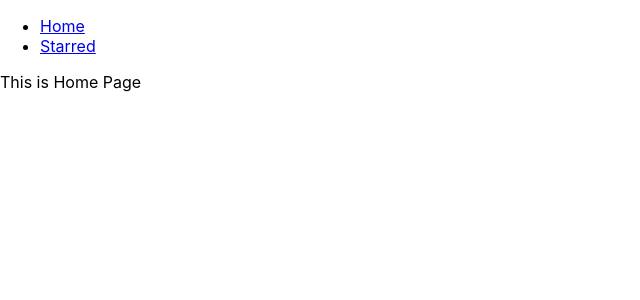
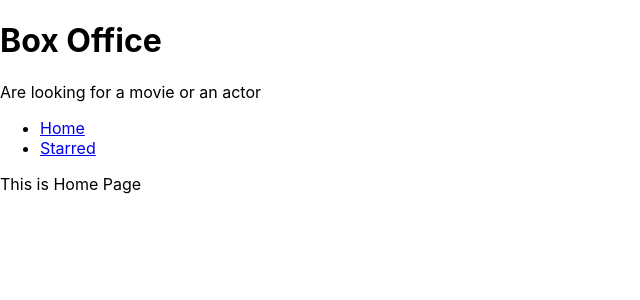
Before and after one commit to Sauvic016/box-office, a React (Create React App) app: page / in a window 1280 px wide. Shown: the top 300 px of the page, without its empty margins (0-640 px from the left). Built offline with nearby package versions, Linux system fonts and the light colour scheme.

Commit message:
added layout management and created title

```diff
--- a/src/App.js
+++ b/src/App.js
@@ -1,13 +1,10 @@
 import React from "react";
 import { Switch, Route } from "react-router-dom";
-import Nav from "./components/Navs";
 import Home from "./pages/Home";
 import Starred from "./pages/Starred";
 
-function App() {
+const App = () => {
 	return (
-		<div>
-			<Nav />
 		<Switch>
 			<Route exact path="/">
 				<Home />
@@ -19,8 +16,7 @@
 				<div>NOT FOUND </div>
 			</Route>
 		</Switch>
-		</div>
 	);
-}
+};
 
 export default App;
--- /dev/null
+++ b/src/components/MainPageLayout.js
@@ -0,0 +1,18 @@
+import React from "react";
+import Navs from "./Navs";
+import Title from "./Title";
+
+const MainPageLayout = ({ children }) => {
+	return (
+		<div>
+			<Title
+				title="Box Office"
+				subtitle="Are looking for a movie or an actor"
+			/>
+			<Navs />
+			{children}
+		</div>
+	);
+};
+
+export default MainPageLayout;
--- /dev/null
+++ b/src/components/Title.js
@@ -0,0 +1,12 @@
+import React from "react";
+
+const Title = ({ title, subtitle }) => {
+	return (
+		<div>
+			<h1>{title}</h1>
+			<p>{subtitle}</p>
+		</div>
+	);
+};
+
+export default Title;
--- a/src/pages/Home.js
+++ b/src/pages/Home.js
@@ -1,7 +1,8 @@
 import React from "react";
+import MainPageLayout from "../components/MainPageLayout";
 
-function Home() {
-	return <div>This is Home Page</div>;
-}
+const Home = () => {
+	return <MainPageLayout>This is Home Page</MainPageLayout>;
+};
 
 export default Home;
--- a/src/pages/Starred.js
+++ b/src/pages/Starred.js
@@ -1,7 +1,8 @@
 import React from "react";
+import MainPageLayout from "../components/MainPageLayout";
 
-function Starred() {
-	return <div>This is starred page</div>;
-}
+const Starred = () => {
+	return <MainPageLayout>This is Starred Page</MainPageLayout>;
+};
 
 export default Starred;
```
Lines whose indentation alone changed are shown as unchanged.
